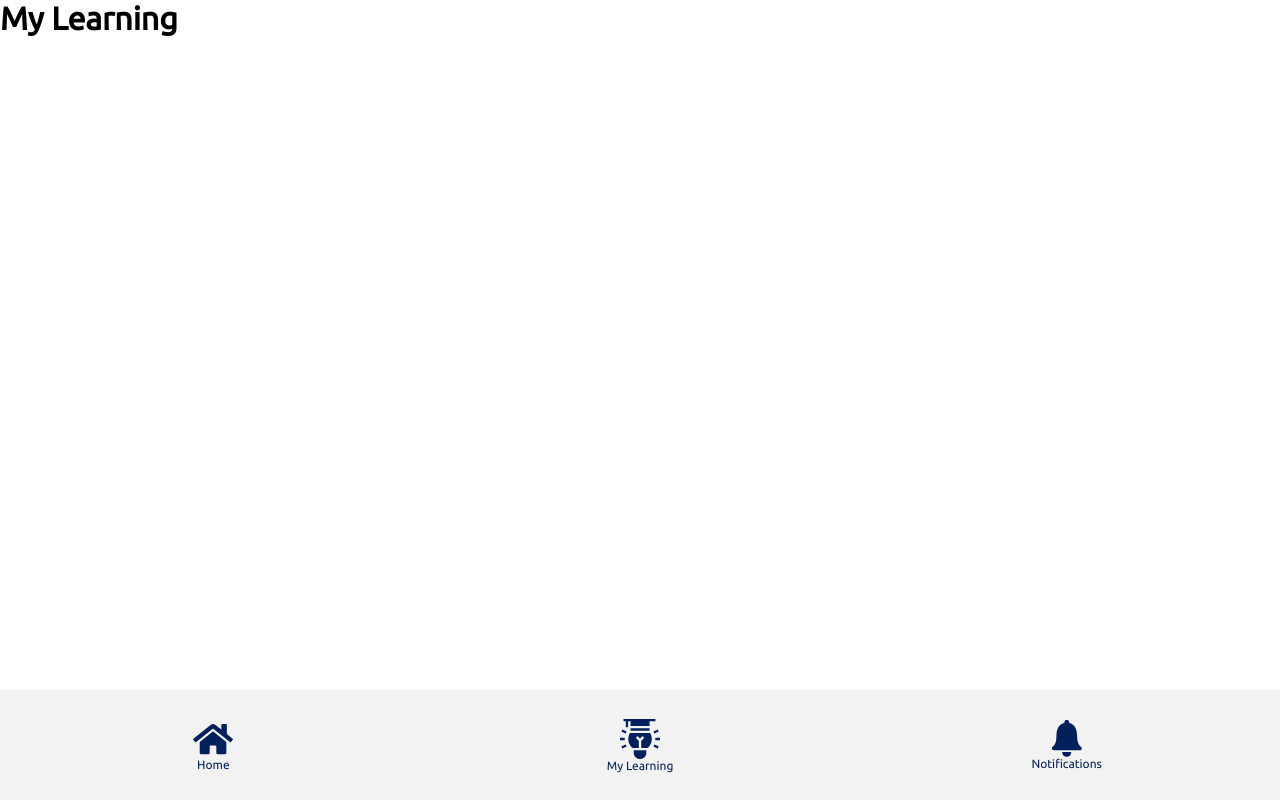
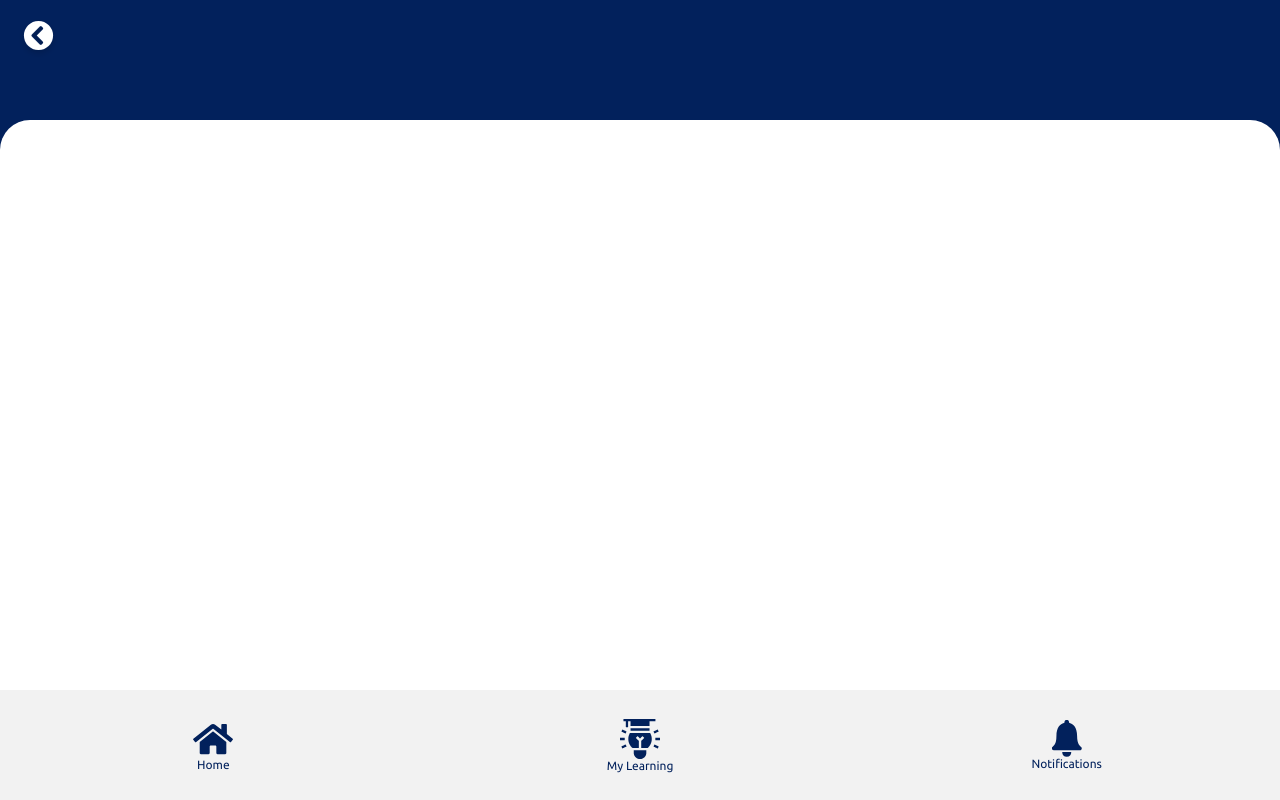
Before and after one commit to FrederikLandtved/Nordbo-Robotics, a Vue app: page /mylearning in a window 1280 px wide. Built offline with nearby package versions, Linux system fonts and the light colour scheme.

Commit message:
started coding on the myLearning page

```diff
--- a/src/assets/main.scss
+++ b/src/assets/main.scss
@@ -61,3 +61,24 @@ footer {
 
 
 }
+
+.mylearning {
+  background-color: $iconColor;
+  height: 100vh;
+  width: 100%;
+
+  img {
+    padding-left: 15px;
+    padding-top: 15px;
+  }
+
+  .profile {
+    background-color: #ffffff;
+    border-top-left-radius: 30px;
+    border-top-right-radius: 30px;
+    bottom: 0;
+    height: 85vh;
+    position: fixed;
+    width: 100%;
+  }
+}
--- a/src/views/MyLearningView.vue
+++ b/src/views/MyLearningView.vue
@@ -2,5 +2,13 @@
 </script>
 
 <template>
-  <h1>My Learning</h1>
+  <div class="mylearning">
+
+    <img src="../assets/img/icons/back.svg" alt="">
+
+    <div class="profile">
+
+    </div>
+
+  </div>
 </template>
```
Also changed, not shown: src/assets/img/icons/back.svg (added).
